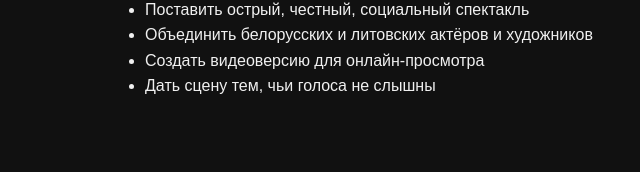
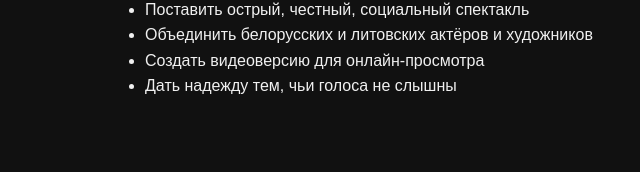
Before and after one commit to vitalileonov/bruxelles-play, a plain HTML site: page index.html in a window 1280 px wide. Shown: the part 612-784 px from the top of the page, 85-725 px from the left. Drawn offline with Linux system fonts and the light colour scheme.

Commit message:
Update text01

```diff
--- a/index.html
+++ b/index.html
@@ -88,7 +88,7 @@
         <li>Поставить острый, честный, социальный спектакль</li>
         <li>Объединить белорусских и литовских актёров и художников</li>
         <li>Создать видеоверсию для онлайн-просмотра</li>
-        <li>Дать сцену тем, чьи голоса не слышны</li>
+        <li>Дать надежду тем, чьи голоса не слышны</li>
       </ul>
     </section>
 
```
